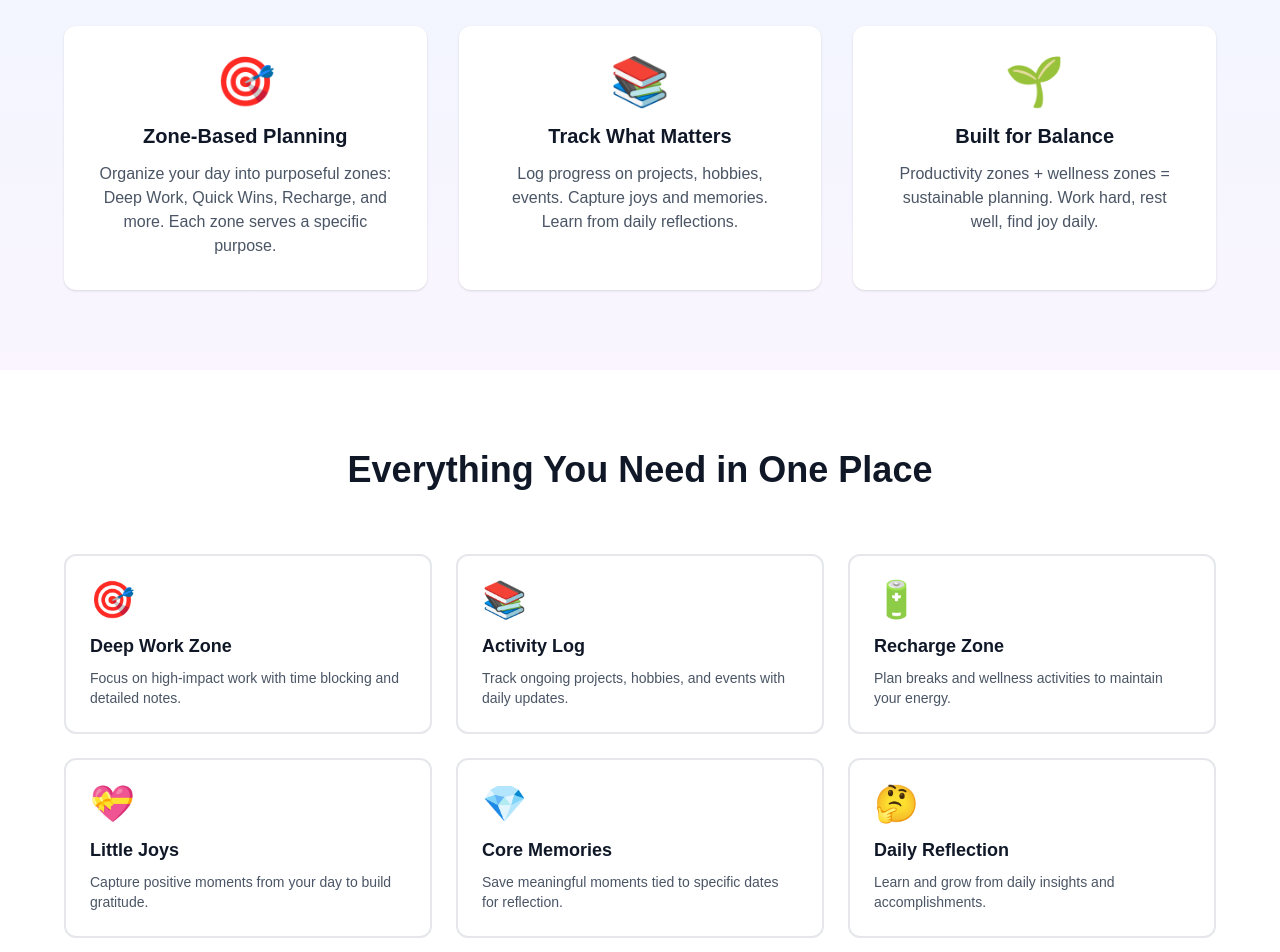
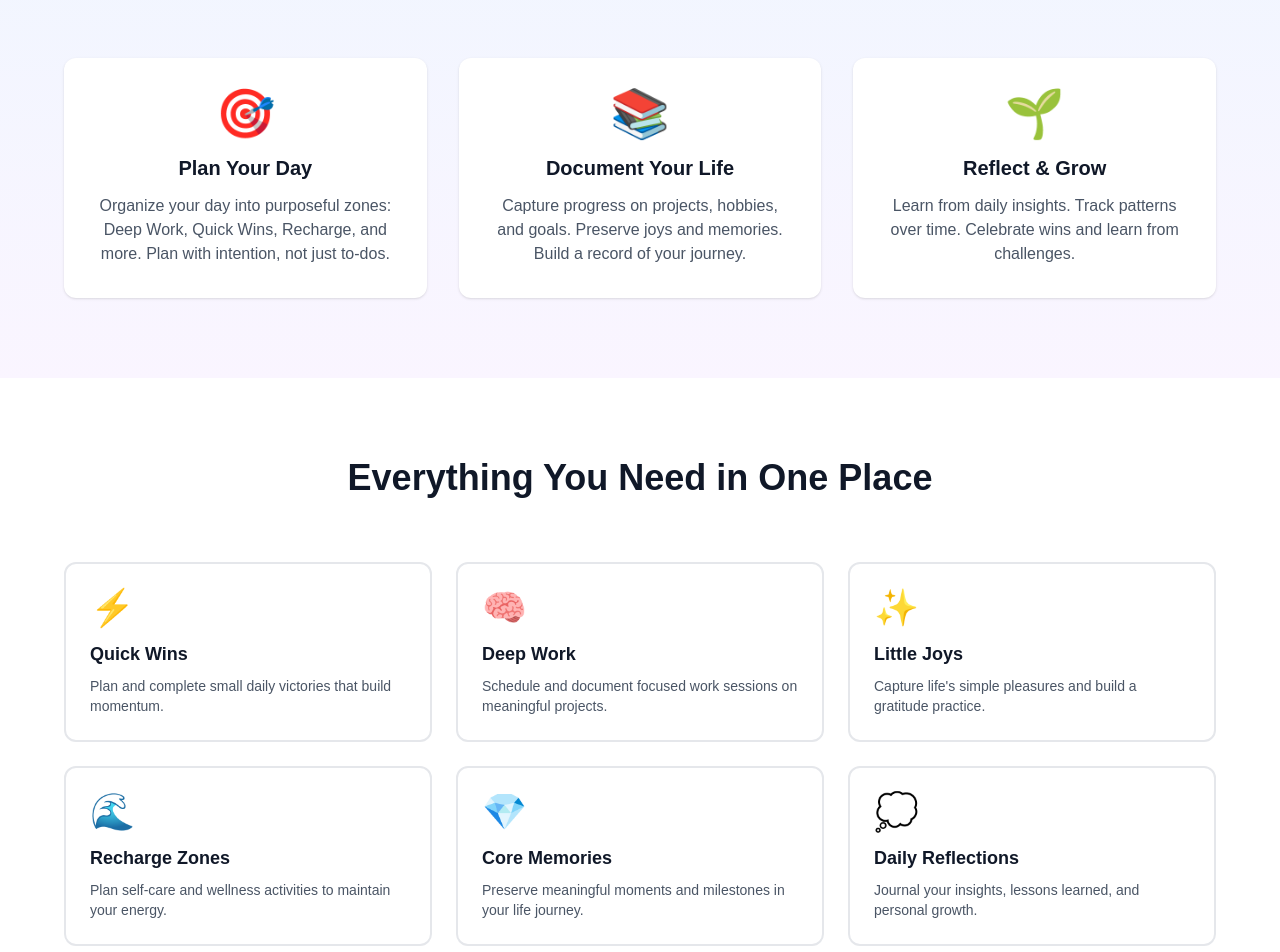
Before and after one commit to hedyyytanggg/mindful_planner, a Next.js app: page / in a window 1280 px wide. Shown: the part 1600-2552 px from the top of the page. Built offline with nearby package versions, Linux system fonts and the light colour scheme; no server answers.

Commit message:
update landing page

```diff
--- a/app/page.tsx
+++ b/app/page.tsx
@@ -44,7 +44,7 @@ export default function Home() {
               Plan Your Day with Purpose,<br />Not Pressure
             </h1>
             <p className="text-xl md:text-2xl text-gray-600 mb-8 max-w-3xl mx-auto">
-              A daily planner that balances productivity with wellbeing. Track what matters—work, hobbies, events, and joy.
+              A daily planner that balances productivity with wellbeing. Plan, document, and reflect on your life—work, hobbies, memories, and growth.
             </p>
 
             <div className="flex flex-col sm:flex-row gap-4 justify-center items-center mb-12">
@@ -149,25 +149,25 @@ export default function Home() {
             <div className="grid grid-cols-1 md:grid-cols-3 gap-8">
               <div className="bg-white p-8 rounded-xl shadow-sm text-center">
                 <div className="text-5xl mb-4">🎯</div>
-                <h3 className="text-xl font-bold text-gray-900 mb-3">Zone-Based Planning</h3>
+                <h3 className="text-xl font-bold text-gray-900 mb-3">Plan Your Day</h3>
                 <p className="text-gray-600">
-                  Organize your day into purposeful zones: Deep Work, Quick Wins, Recharge, and more. Each zone serves a specific purpose.
+                  Organize your day into purposeful zones: Deep Work, Quick Wins, Recharge, and more. Plan with intention, not just to-dos.
                 </p>
               </div>
 
               <div className="bg-white p-8 rounded-xl shadow-sm text-center">
                 <div className="text-5xl mb-4">📚</div>
-                <h3 className="text-xl font-bold text-gray-900 mb-3">Track What Matters</h3>
+                <h3 className="text-xl font-bold text-gray-900 mb-3">Document Your Life</h3>
                 <p className="text-gray-600">
-                  Log progress on projects, hobbies, events. Capture joys and memories. Learn from daily reflections.
+                  Capture progress on projects, hobbies, and goals. Preserve joys and memories. Build a record of your journey.
                 </p>
               </div>
 
               <div className="bg-white p-8 rounded-xl shadow-sm text-center">
                 <div className="text-5xl mb-4">🌱</div>
-                <h3 className="text-xl font-bold text-gray-900 mb-3">Built for Balance</h3>
+                <h3 className="text-xl font-bold text-gray-900 mb-3">Reflect & Grow</h3>
                 <p className="text-gray-600">
-                  Productivity zones + wellness zones = sustainable planning. Work hard, rest well, find joy daily.
+                  Learn from daily insights. Track patterns over time. Celebrate wins and learn from challenges.
                 </p>
               </div>
             </div>
@@ -182,46 +182,46 @@ export default function Home() {
             </h2>
 
             <div className="grid grid-cols-1 md:grid-cols-2 lg:grid-cols-3 gap-6">
-              {/* Deep Work Zone */}
-              <div className="bg-white border-2 border-gray-200 rounded-xl p-6 hover:border-blue-400 transition-colors">
-                <div className="text-4xl mb-3">🎯</div>
-                <h3 className="text-lg font-bold text-gray-900 mb-2">Deep Work Zone</h3>
-                <p className="text-sm text-gray-600">Focus on high-impact work with time blocking and detailed notes.</p>
+              {/* Quick Wins */}
+              <div className="bg-white border-2 border-gray-200 rounded-xl p-6 hover:border-yellow-400 transition-colors">
+                <div className="text-4xl mb-3">⚡</div>
+                <h3 className="text-lg font-bold text-gray-900 mb-2">Quick Wins</h3>
+                <p className="text-sm text-gray-600">Plan and complete small daily victories that build momentum.</p>
               </div>
 
-              {/* Activity Log */}
+              {/* Deep Work */}
               <div className="bg-white border-2 border-gray-200 rounded-xl p-6 hover:border-purple-400 transition-colors">
-                <div className="text-4xl mb-3">📚</div>
-                <h3 className="text-lg font-bold text-gray-900 mb-2">Activity Log</h3>
-                <p className="text-sm text-gray-600">Track ongoing projects, hobbies, and events with daily updates.</p>
-              </div>
-
-              {/* Recharge Zone */}
-              <div className="bg-white border-2 border-gray-200 rounded-xl p-6 hover:border-green-400 transition-colors">
-                <div className="text-4xl mb-3">🔋</div>
-                <h3 className="text-lg font-bold text-gray-900 mb-2">Recharge Zone</h3>
-                <p className="text-sm text-gray-600">Plan breaks and wellness activities to maintain your energy.</p>
+                <div className="text-4xl mb-3">🧠</div>
+                <h3 className="text-lg font-bold text-gray-900 mb-2">Deep Work</h3>
+                <p className="text-sm text-gray-600">Schedule and document focused work sessions on meaningful projects.</p>
               </div>
 
               {/* Little Joys */}
-              <div className="bg-white border-2 border-gray-200 rounded-xl p-6 hover:border-yellow-400 transition-colors">
-                <div className="text-4xl mb-3">💝</div>
+              <div className="bg-white border-2 border-gray-200 rounded-xl p-6 hover:border-pink-400 transition-colors">
+                <div className="text-4xl mb-3">✨</div>
                 <h3 className="text-lg font-bold text-gray-900 mb-2">Little Joys</h3>
-                <p className="text-sm text-gray-600">Capture positive moments from your day to build gratitude.</p>
+                <p className="text-sm text-gray-600">Capture life's simple pleasures and build a gratitude practice.</p>
+              </div>
+
+              {/* Recharge Zones */}
+              <div className="bg-white border-2 border-gray-200 rounded-xl p-6 hover:border-cyan-400 transition-colors">
+                <div className="text-4xl mb-3">🌊</div>
+                <h3 className="text-lg font-bold text-gray-900 mb-2">Recharge Zones</h3>
+                <p className="text-sm text-gray-600">Plan self-care and wellness activities to maintain your energy.</p>
               </div>
 
               {/* Core Memories */}
-              <div className="bg-white border-2 border-gray-200 rounded-xl p-6 hover:border-pink-400 transition-colors">
+              <div className="bg-white border-2 border-gray-200 rounded-xl p-6 hover:border-indigo-400 transition-colors">
                 <div className="text-4xl mb-3">💎</div>
                 <h3 className="text-lg font-bold text-gray-900 mb-2">Core Memories</h3>
-                <p className="text-sm text-gray-600">Save meaningful moments tied to specific dates for reflection.</p>
+                <p className="text-sm text-gray-600">Preserve meaningful moments and milestones in your life journey.</p>
               </div>
 
-              {/* Reflection */}
-              <div className="bg-white border-2 border-gray-200 rounded-xl p-6 hover:border-indigo-400 transition-colors">
-                <div className="text-4xl mb-3">🤔</div>
-                <h3 className="text-lg font-bold text-gray-900 mb-2">Daily Reflection</h3>
-                <p className="text-sm text-gray-600">Learn and grow from daily insights and accomplishments.</p>
+              {/* Reflections */}
+              <div className="bg-white border-2 border-gray-200 rounded-xl p-6 hover:border-green-400 transition-colors">
+                <div className="text-4xl mb-3">💭</div>
+                <h3 className="text-lg font-bold text-gray-900 mb-2">Daily Reflections</h3>
+                <p className="text-sm text-gray-600">Journal your insights, lessons learned, and personal growth.</p>
               </div>
             </div>
 
@@ -264,12 +264,12 @@ export default function Home() {
                 <div className="text-5xl mb-4">🎨</div>
                 <h3 className="text-xl font-bold text-gray-900 mb-3">For Creators & Hobbyists</h3>
                 <p className="text-gray-600 mb-4">
-                  Track guitar practice, art projects, or garden progress. See your journey and stay consistent.
+                  Document guitar practice, art projects, or garden progress. See your journey unfold and stay consistent.
                 </p>
                 <div className="text-sm text-gray-500">
-                  ✓ Activity tracking<br />
-                  ✓ Progress logging<br />
-                  ✓ Memory capture
+                  ✓ Project documentation<br />
+                  ✓ Progress tracking<br />
+                  ✓ Memory preservation
                 </div>
               </div>
 
@@ -277,12 +277,12 @@ export default function Home() {
                 <div className="text-5xl mb-4">👨‍👩‍👧‍👦</div>
                 <h3 className="text-xl font-bold text-gray-900 mb-3">For Parents & Caregivers</h3>
                 <p className="text-gray-600 mb-4">
-                  Juggle responsibilities while making time for yourself. Find joy in the chaos and track what matters.
+                  Plan around responsibilities while making time for yourself. Capture joy in the chaos and document what matters.
                 </p>
                 <div className="text-sm text-gray-500">
                   ✓ Flexible planning<br />
-                  ✓ Self-care zones<br />
-                  ✓ Gratitude practice
+                  ✓ Self-care scheduling<br />
+                  ✓ Memory capture
                 </div>
               </div>
             </div>
@@ -299,17 +299,17 @@ export default function Home() {
             <div className="grid grid-cols-1 md:grid-cols-2 gap-6">
               <div className="flex gap-3 items-start">
                 <span className="text-green-500 text-2xl flex-shrink-0">✓</span>
-                <p className="text-lg text-gray-700">Start each day with clarity, not chaos</p>
+                <p className="text-lg text-gray-700">Plan each day with clarity and intention</p>
               </div>
 
               <div className="flex gap-3 items-start">
                 <span className="text-green-500 text-2xl flex-shrink-0">✓</span>
-                <p className="text-lg text-gray-700">Finish tasks without sacrificing your wellbeing</p>
+                <p className="text-lg text-gray-700">Document your journey as it unfolds</p>
               </div>
 
               <div className="flex gap-3 items-start">
                 <span className="text-green-500 text-2xl flex-shrink-0">✓</span>
-                <p className="text-lg text-gray-700">Make real progress on personal projects and hobbies</p>
+                <p className="text-lg text-gray-700">Make real progress on projects and hobbies</p>
               </div>
 
               <div className="flex gap-3 items-start">
@@ -319,12 +319,12 @@ export default function Home() {
 
               <div className="flex gap-3 items-start">
                 <span className="text-green-500 text-2xl flex-shrink-0">✓</span>
-                <p className="text-lg text-gray-700">See patterns and growth over time</p>
+                <p className="text-lg text-gray-700">Track patterns and celebrate growth over time</p>
               </div>
 
               <div className="flex gap-3 items-start">
                 <span className="text-green-500 text-2xl flex-shrink-0">✓</span>
-                <p className="text-lg text-gray-700">Never lose track of what brings you joy</p>
+                <p className="text-lg text-gray-700">Preserve memories and moments that matter</p>
               </div>
             </div>
           </div>
```
